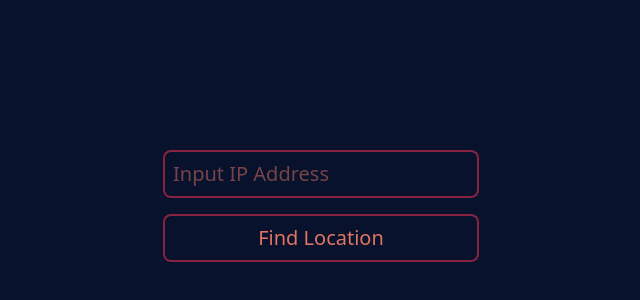
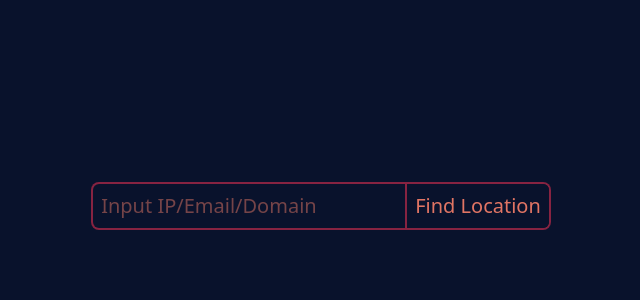
Before and after one commit to LeksoBugadze/findByIp, a React (Vite) app in the folder Front-end/: page / in a window 1280 px wide. Shown: the part 194-494 px from the top of the page, without its empty margins (319-959 px from the left). Built offline with nearby package versions, Linux system fonts and the light colour scheme.

Commit message:
changed fetch method, added url variable to change it easier in the future

```diff
--- a/Front-end/src/InputComponent.tsx
+++ b/Front-end/src/InputComponent.tsx
@@ -20,8 +20,15 @@ function InputComponent(){
         try{
             setLoading(true);
 
+            const response=await fetch(`${url}/`,{
+                method:'POST',
+                headers:{
+                    "Content-type":"application/json"
+                },body:JSON.stringify({
+                    input:inputValue
+                })
+            });
 
-            const response=await fetch(`${url}?ip=${inputValue}`);
             const data:locationRes=await response.json();
 
             if(!data||data.error){
@@ -40,10 +47,10 @@ function InputComponent(){
     }
 
     return(
-        <div className="flex flex-col gap-5">
+        <div className="ring-2 ring-redish-700 flex rounded-md overflow-hidden">
             <input
-                className="ring-2 ring-redish-700 text-xl p-2 text-redish-100 rounded-md"
-                placeholder="Input IP Address"
+                className="text-md p-1 md:text-lg md:p-2 lg:text-xl text-redish-100"
+                placeholder="Input IP/Email/Domain"
                 type="text"
                 value={inputValue}
                 onChange={(e)=>{setInputValue(e.target.value)}}
@@ -53,7 +60,7 @@ function InputComponent(){
                 className={`
                     ${loading?"cursor-not-allowed opacity-50"
                     :'hover:bg-redish-700 transition-bg duration-250 cursor-pointer'}
-                    ring-2 text-xl p-2 ring-redish-700 text-redish-100 rounded-md
+                    text-md p-1 md:text-lg md:p-2 lg:text-xl   text-redish-100 bg-darkBlueish-900 border-l-2 border-redish-700
                     `}
             >Find Location</button>
         </div>
--- a/Front-end/src/index.css
+++ b/Front-end/src/index.css
@@ -5,7 +5,7 @@ body{
 }
 
 @theme{
-  --coolor-darkBlueish-900:oklch(0.1911 0.0541 266.84);
+  --color-darkBlueish-900:oklch(0.1911 0.0541 266.84);
   --color-redish-700:oklch(0.4244 0.1358 7.24);
   --color-redish-500:oklch(0.5358 0.1766 18.34);
   --color-redish-100:oklch(0.6822 0.1377 30.31);
```
